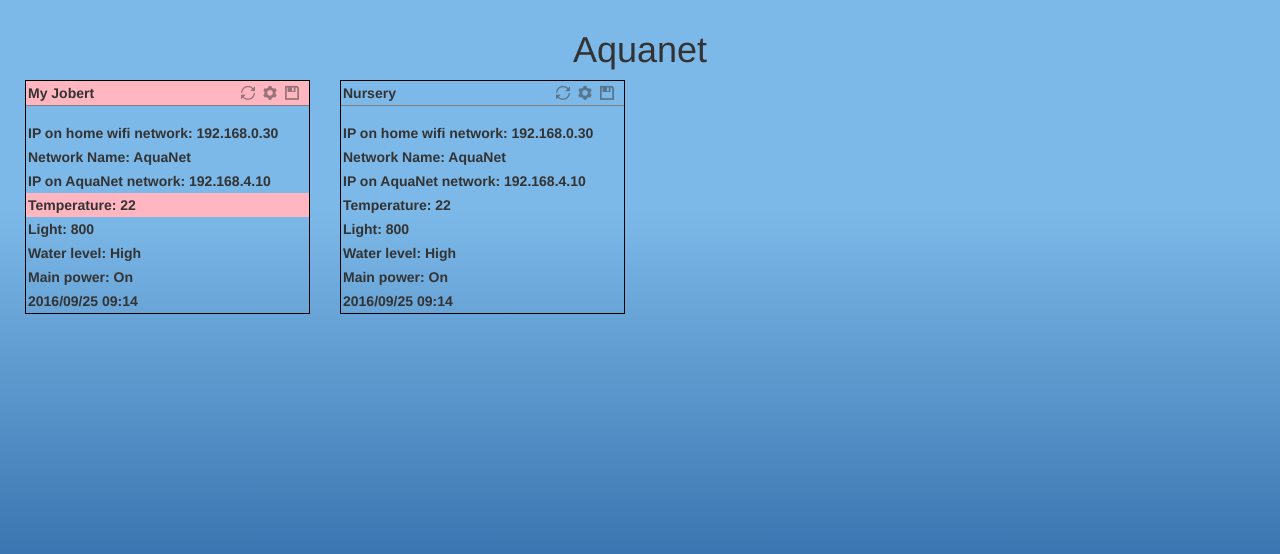
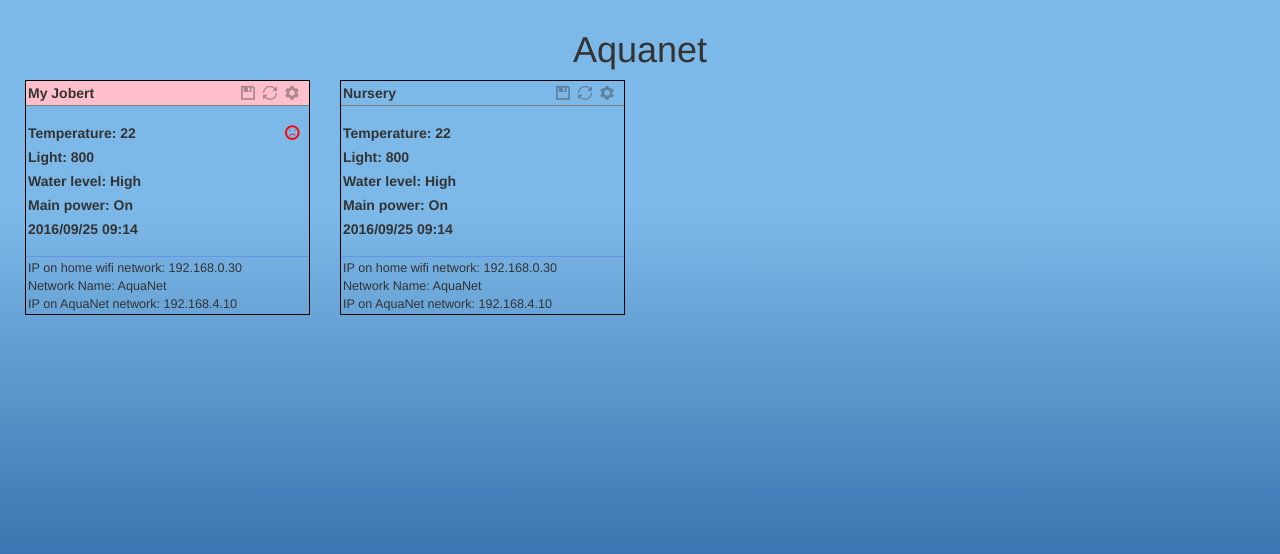
Before and after one commit to reivaxy/aquaMonitor, a PHP site: page /test.html in a window 1280 px wide. Shown: the top 554 px of the page. Run offline with PHP 8.4, Linux system fonts and the light colour scheme; some libraries are stand-ins or nearby versions; some web fonts are replaced.

Commit message:
All arduino settings now displayed and editable. Improved UI layout

```diff
--- a/aquaNet/www/css/aquaNet.css
+++ b/aquaNet/www/css/aquaNet.css
@@ -10,13 +10,21 @@ body {
 h1 {
   text-align: center;
 }
-
+hr {
+  margin: 15px 0 3px 0;
+  border-color: cornflowerblue;
+}
 .module {
   border: 1px solid black;
   margin-bottom: 15px;
   position: relative;
 }
 
+.module div.footer {
+  font-weight: normal;
+  padding: 0 2px;
+  font-size:0.9em;
+}
 .name {
   border-bottom: 1px solid grey;
   margin-bottom: 15px;
@@ -27,18 +35,18 @@ h1 {
 
 /*Alert section*/
 .module.isalert .name{
-  background-color: lightpink;
+  background-color: pink;
 }
 
 div.name div.commands {
   position: absolute;
-  top:3px;
+  top:0;
   bottom:0;
   right:0;
 }
-.module div.isalert {
-  background-color: lightpink;
-}
+/*.module div.isalert {*/
+  /*background-color: #FFDDDD;*/
+/*}*/
 
 .module div {
   position: relative;
@@ -67,7 +75,11 @@ div.editor input {
 }
 
 div.editor input.date {
-  width: 20em;
+  width: 13em;
+}
+
+div.editor input.lightOn, div.editor input.lightOff {
+  width: 7em;
 }
 
 div.editor button {
@@ -80,15 +92,31 @@ div.editor.onLightRange::before,div.editor.offLightRange::before {
   bottom: 2px;
 }
 
-.icon {
+span.icon {
   margin-right:8px;
+  margin-top: 3px;
   cursor: pointer;
-  opacity: 0.5;
+  opacity: 0.4;
   float:right;
+
+}
+span.icon:hover {
+  opacity: 1;
 }
 
 .icon.icon-pencil {
   display: none;
+}
+.isAlert>.icon.icon-sad {
+  display: block;
+}
+
+span.icon.icon-sad {
+  display: none;
+  color: red;
+  font-weight: bold;
+  opacity: 1;
+  cursor: default;
 }
 body.showSettings .icon.icon-pencil {
   display: block;
--- a/aquaNet/www/css/aquaNetLocalization.css
+++ b/aquaNet/www/css/aquaNetLocalization.css
@@ -30,8 +30,14 @@
 .onLightRange::before {
   content: "'ON' Light range: ";
 }
+.lightOn::before {
+  content: "'ON' Light schedule: ";
+}
 .offLightRange::before {
   content: "'OFF' Light range: ";
+}
+.lightOff::before {
+  content: "'OFF' Light schedule: ";
 }
 .waterLevel::before {
   content: "Water level: ";
--- a/aquaNet/www/getData.json
+++ b/aquaNet/www/getData.json
@@ -14,8 +14,10 @@
   "lightAlert": false,
   "minOnLight": 700,
   "maxOnLight": 1024,
+  "lightOn": "08:00-15:00",
   "minOffLight": 0,
   "maxOffLight": 1024,
+  "lightOff": "21:00-07:00",
   "waterLevelAlert": false,
   "powerAlert": false,
   "oneAlert": true,
@@ -36,8 +38,10 @@
   "lightAlert": false,
   "minOnLight": 700,
   "maxOnLight": 1024,
+  "lightOn": "08:00-15:00",
   "minOffLight": 0,
   "maxOffLight": 800,
+  "lightOff": "21:00-07:00",
   "waterLevelAlert": false,
   "powerAlert": false,
   "oneAlert": false,
--- a/aquaNet/www/js/aquaNet.js
+++ b/aquaNet/www/js/aquaNet.js
@@ -18,8 +18,10 @@ $(document).ready(function() {
         lightAlert: "no",
         "minOnLight": 0,
         "maxOnLight": 0,
+        "lightOn": "",
         "minOffLight": 0,
         "maxOffLight": 0,
+        "lightOff": "",
         waterLevel: "high",
         power: "on",         // off, on
         oneAlert: "no",
@@ -59,28 +61,36 @@ $(document).ready(function() {
     tagName: "div",
     template: _.template('\
 <div class="module <%- type %> <%- oneAlert %>" moduleId="<%- id %>">\
-  <div class="name"><%- id %><div class="commands"><span class="icon icon-floppy-disk"/><span class="icon icon-cog"/><span class="icon icon-loop2"/></div></div>\
-  <div class="localIP"><%- localIP %></div>\
-  <div class="APName"><%- APName %></div>\
-  <div class="APIP"><span><%- APName %></span><%- APIP %></div>\
-  <div class="temperature <%- tempAlert %>"><%- temp %></div>\
+  <div class="name"><%- id %><div class="commands"><span class="icon icon-cog"/><span class="icon icon-loop2"/><span class="icon icon-floppy-disk"/></div></div>\
+  <div class="temperature <%- tempAlert %>"><%- temp %><span class="icon icon-sad"/></div>\
   <div data="temperatureRange" class="setting temperatureRange"><%- minTemp %> - <%- maxTemp %><span class="icon icon-pencil"/>\
     <div class="editor temperatureRange"><input class="minTemp" value="<%- minTemp %>"/><input class="maxTemp" value="<%- maxTemp %>"/><button class="save"><l/></button><span class="icon icon-cancel-circle"/></div>\
   </div>\
   <div data="temperatureAdjustment" class="setting temperatureAdjustment"><%- tempAdj %><span class="icon icon-pencil"/>\
     <div class="editor temperatureAdjustment"><input class="tempAdj" value="<%- tempAdj %>"/><button class="save"><l/></button><span class="icon icon-cancel-circle"/></div>\
   </div>\
-  <div class="light <%- lightAlert %>"><%- light %></div>\
+  <div class="light <%- lightAlert %>"><%- light %><span class="icon icon-sad"/></div>\
+  <div data="lightOn" class="setting lightOn"><%- lightOn %><span class="icon icon-pencil"/>\
+    <div class="editor lightOn"><input class="lightOn" value="<%- lightOn %>"/><button class="save"><l/></button><span class="icon icon-cancel-circle"/></div>\
+  </div>\
   <div data="onLightRange" class="setting onLightRange"><%- minOnLight %> - <%- maxOnLight %><span class="icon icon-pencil"/>\
     <div class="editor onLightRange"><input class="minOnLight" value="<%- minOnLight %>"/><input class="maxOnLight" value="<%- maxOnLight %>"/><button class="save"><l/></button><span class="icon icon-cancel-circle"/></div>\
+  </div>\
+  <div data="lightOff" class="setting lightOff"><%- lightOff %><span class="icon icon-pencil"/>\
+    <div class="editor lightOff"><input class="lightOff" value="<%- lightOff %>"/><button class="save"><l/></button><span class="icon icon-cancel-circle"/></div>\
   </div>\
   <div data="offLightRange" class="setting offLightRange"><%- minOffLight %> - <%- maxOffLight %><span class="icon icon-pencil"/>\
     <div class="editor offLightRange"><input class="minOffLight" value="<%- minOffLight %>"/><input class="maxOffLight" value="<%- maxOffLight %>"/><button class="save"><l/></button><span class="icon icon-cancel-circle"/></div>\
   </div>\
-  <div class="waterLevel <%- waterLevel %>"></div>\
-  <div class="power <%- power %>"></div>\
+  <div class="waterLevel <%- waterLevel %>"><span class="icon icon-sad"/></div>\
+  <div class="power <%- power %>"><span class="icon icon-sad"/></div>\
   <div data="date" class="setting date"><%- date %><span class="icon icon-pencil"/>\
     <div class="editor date"><input class="date" value="<%- date %>"/><button class="save"><l/></button><span class="icon icon-cancel-circle"/></div>\
+  </div>\
+  <hr/>\
+  <div class="footer localIP"><%- localIP %></div>\
+  <div class="footer APName"><%- APName %></div>\
+  <div class="footer APIP"><span><%- APName %></span><%- APIP %></div>\
 </div>'),
     initialize: function() {
       this.listenTo(this.model, 'change', this.render);
@@ -182,6 +192,18 @@ $(document).ready(function() {
           this.model.set('date', date);
           send = true;
           break;
+        case "lightOn":
+          var date = parent.find('input.lightOn').val();
+          params.command = "light schedule on: " + date;
+          this.model.set('lightOn', date);
+          send = true;
+          break;
+        case "lightOff":
+          var date = parent.find('input.lightOff').val();
+          params.command = "light schedule off: " + date;
+          this.model.set('lightOff', date);
+          send = true;
+          break;
       }
       if(send) {
         this.send(params);
@@ -217,7 +239,7 @@ $(document).ready(function() {
 
   var app = new AppView({model: modules, id: "modules"});
   window.app = app;
-  setInterval(fetch, 10000);
+  setInterval(fetch, 31000);
   fetch();
 
   function fetch() {
```
Also changed, not shown: 1 other file.
